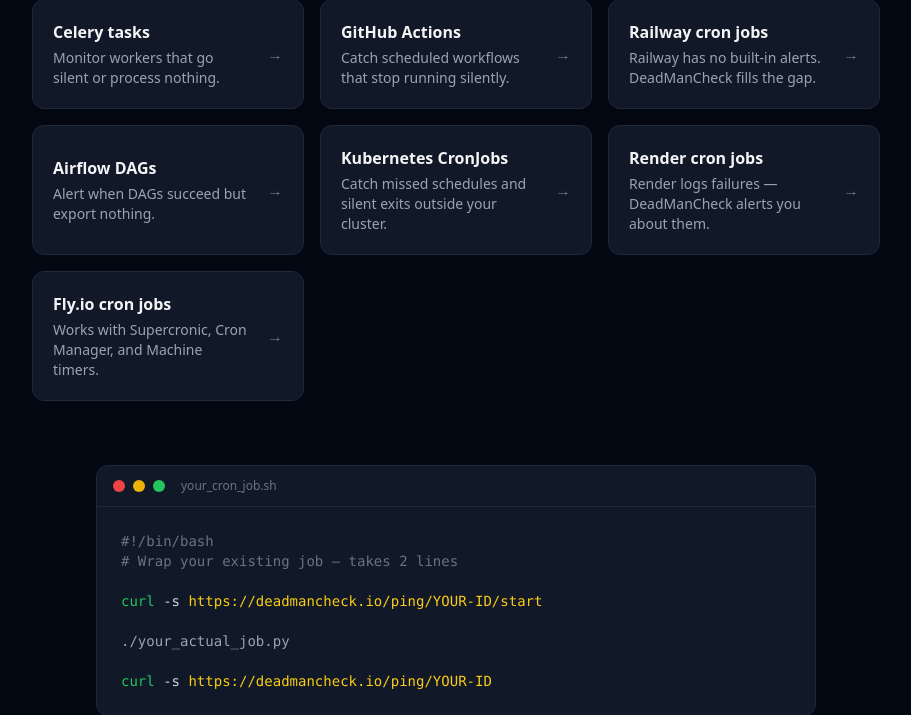
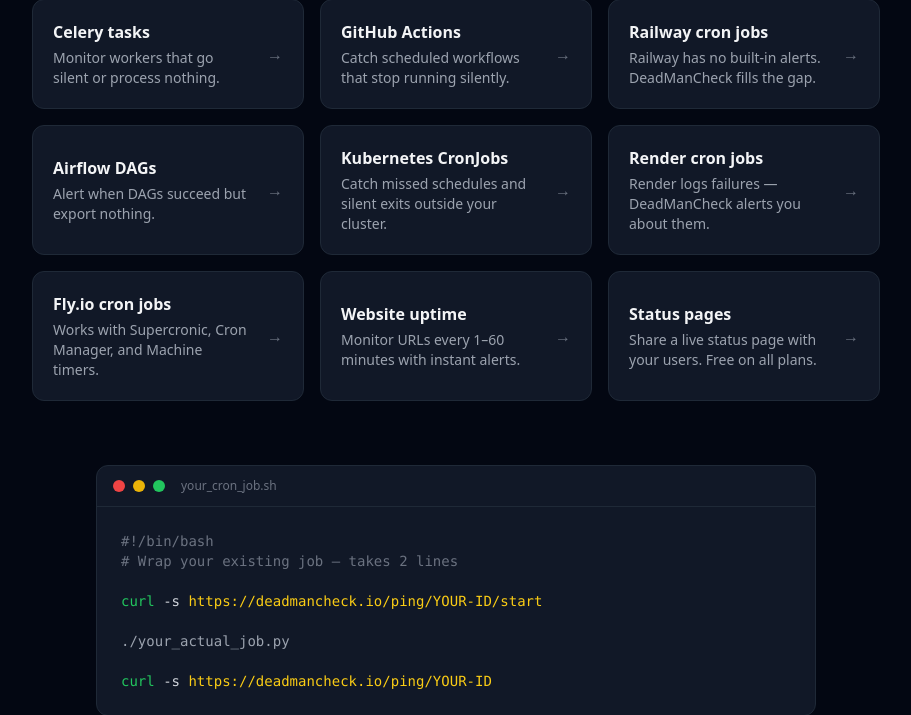
Before and after one commit to Kriss-V/deadmancheck, a FastAPI app: page / in a window 1280 px wide. Shown: the part 1698-2413 px from the top of the page, without its empty margins (184-1095 px from the left). Run offline with FastAPI, Linux system fonts and the light colour scheme; parts of the project's set-up code (start-up, migrations or seed data) failed here and were passed over.

Commit message:
Add logo to all app pages; add uptime and status page links to footer and homepage

```diff
--- a/app/templates/base.html
+++ b/app/templates/base.html
@@ -43,6 +43,8 @@
           <li><a href="/cron-job-output-monitoring" class="hover:text-gray-300">Output assertions</a></li>
           <li><a href="/backup-monitoring" class="hover:text-gray-300">Backup monitoring</a></li>
           <li><a href="/etl-job-monitoring" class="hover:text-gray-300">ETL job monitoring</a></li>
+          <li><a href="/uptime" class="hover:text-gray-300">Uptime monitoring</a></li>
+          <li><a href="/status-pages" class="hover:text-gray-300">Status pages</a></li>
           <li><a href="/celery-task-monitoring" class="hover:text-gray-300">Celery task monitoring</a></li>
           <li><a href="/github-actions-monitoring" class="hover:text-gray-300">GitHub Actions monitoring</a></li>
           <li><a href="/airflow-dag-monitoring" class="hover:text-gray-300">Airflow DAG monitoring</a></li>
--- a/app/templates/landing.html
+++ b/app/templates/landing.html
@@ -191,6 +191,20 @@
       </div>
       <span class="text-gray-500 group-hover:text-white transition-colors ml-4">→</span>
     </a>
+    <a href="/uptime" class="bg-gray-900 border border-gray-800 hover:border-gray-600 rounded-xl p-5 transition-colors group flex items-center justify-between">
+      <div>
+        <h3 class="font-semibold mb-1">Website uptime</h3>
+        <p class="text-gray-400 text-sm">Monitor URLs every 1–60 minutes with instant alerts.</p>
+      </div>
+      <span class="text-gray-500 group-hover:text-white transition-colors ml-4">→</span>
+    </a>
+    <a href="/status-pages" class="bg-gray-900 border border-gray-800 hover:border-gray-600 rounded-xl p-5 transition-colors group flex items-center justify-between">
+      <div>
+        <h3 class="font-semibold mb-1">Status pages</h3>
+        <p class="text-gray-400 text-sm">Share a live status page with your users. Free on all plans.</p>
+      </div>
+      <span class="text-gray-500 group-hover:text-white transition-colors ml-4">→</span>
+    </a>
   </div>
 </section>
 
```
